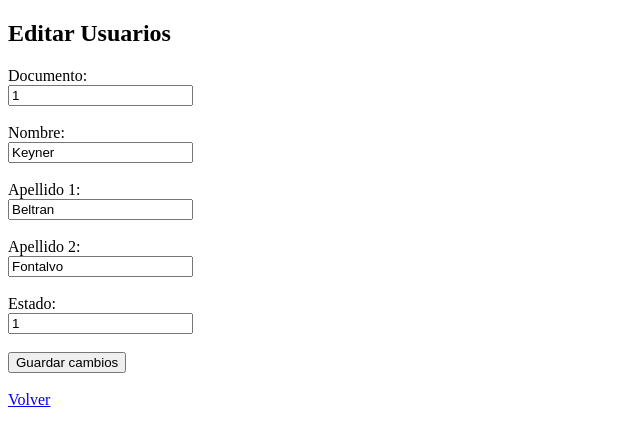
After one commit to keynerbf/Inventario, a Flask app: page /editar_usuario/1 in a window 1280 px wide. The commit adds this page. Shown: the top 446 px of the page, without its empty margins (0-640 px from the left). Run offline with Flask 3, Linux system fonts and the light colour scheme; a user stored in the database is signed in; data comes from the database, SQL or seed files in the repository; both versions use the stored data as it was after the commit.

Commit message:
se agrega apartado exclusivo a admin para ver y editar usuarios

```diff
--- a/app.py
+++ b/app.py
@@ -55,6 +55,56 @@ def logout():
     session.clear()
     return redirect("/")
 
+@app.route("/usuarios")
+def usuarios():
+    db = get_db()
+
+    if session.get('rol')=='admin':
+        usuarios = db.execute("""
+            SELECT * FROM usuarios
+        """).fetchall()
+    else:
+        usuarios = []
+
+    return render_template("usuarios.html", usuarios=usuarios)
+
+@app.route("/editar_usuario/<int:id>", methods=["GET", "POST"])
+def editar_usuario(id):
+    if session.get('rol') != "admin":
+        return redirect("/")
+
+    db = get_db()
+
+    if request.method == "POST":
+        documento = request.form["documento"]
+        nombre = request.form["nombre"]
+        apellido1 = request.form["apellido1"]
+        if apellido1=="":
+            apellido1="None"
+
+        apellido2 = request.form["apellido2"]
+        if apellido2=="":
+            apellido2="None"
+
+        estado = request.form["estado"]
+        if estado!="0":
+            estado=1
+
+        db.execute("""
+            UPDATE usuarios
+            SET documento=?, nombre=?, apellido_1=?, apellido_2=?, activo=?
+            WHERE id=?
+        """, (documento, nombre, apellido1, apellido2, estado, id))
+
+        db.commit()
+        return redirect("/usuarios")
+
+    usuario = db.execute(
+        "SELECT * FROM usuarios WHERE id=?",
+        (id,)
+    ).fetchone()
+
+    return render_template("editar_usuario.html", usuario=usuario)
 
 @app.route("/productos")
 def productos():
@@ -81,7 +131,6 @@ def productos():
         """).fetchall()
 
     return render_template("productos.html", productos=productos)
-
 
 @app.route("/agregar_producto", methods=["GET", "POST"])
 def agregar_producto():
@@ -142,7 +191,6 @@ def editar_producto(id):
 
     return render_template("editar_producto.html", producto=producto)
 
-
 @app.route("/eliminar_producto/<int:id>")
 def eliminar_producto(id):
     if "user_id" not in session:
--- /dev/null
+++ b/templates/editar_usuario.html
@@ -0,0 +1,43 @@
+<!DOCTYPE html>
+<html lang="es">
+<head>
+    <meta charset="UTF-8">
+    <title>Editar Usuarios</title>
+</head>
+<body>
+
+<h2>Editar Usuarios</h2>
+
+<form method="POST">
+
+    <label>Documento:</label><br>
+    <input type="text" name="documento" value="{{ usuario.documento }}" required>
+    <br><br>
+
+    <label>Nombre:</label><br>
+    <input type="text" name="nombre" value="{{ usuario.nombre }}"  required>
+    <br><br>
+
+    <label>Apellido 1:</label><br>
+    <input type="text" name="apellido1" value="{{ usuario.apellido_1 }}">
+    <br><br>
+
+    <label>Apellido 2:</label><br>
+    <input type="text" name="apellido2" value="{{ usuario.apellido_2 }}">
+    <br><br>
+
+    <label>Estado:</label><br>
+    <input type="number" name="estado" value="1" value="{{ usuario.activo }}" required>
+    <br><br>
+
+
+    <button type="submit">Guardar cambios</button>
+
+</form>
+
+<br>
+
+<a href="/productos">Volver</a>
+
+</body>
+</html>
--- a/templates/productos.html
+++ b/templates/productos.html
@@ -21,7 +21,7 @@
         <th>Stock</th>
         <th>Precio</th>
         <th>Descripcion</th>
-        {% if session['rol'] == 'admin' or session['rol'] == 'empleado' %}
+        {% if session['rol'] in ['admin','empleado'] %}
         <th>Estado</th>
         <th>Acciones</th>
         {% endif %}
```
Also changed, not shown: templates/usuarios.html (added, +34 -0 lines), inventario.db.
